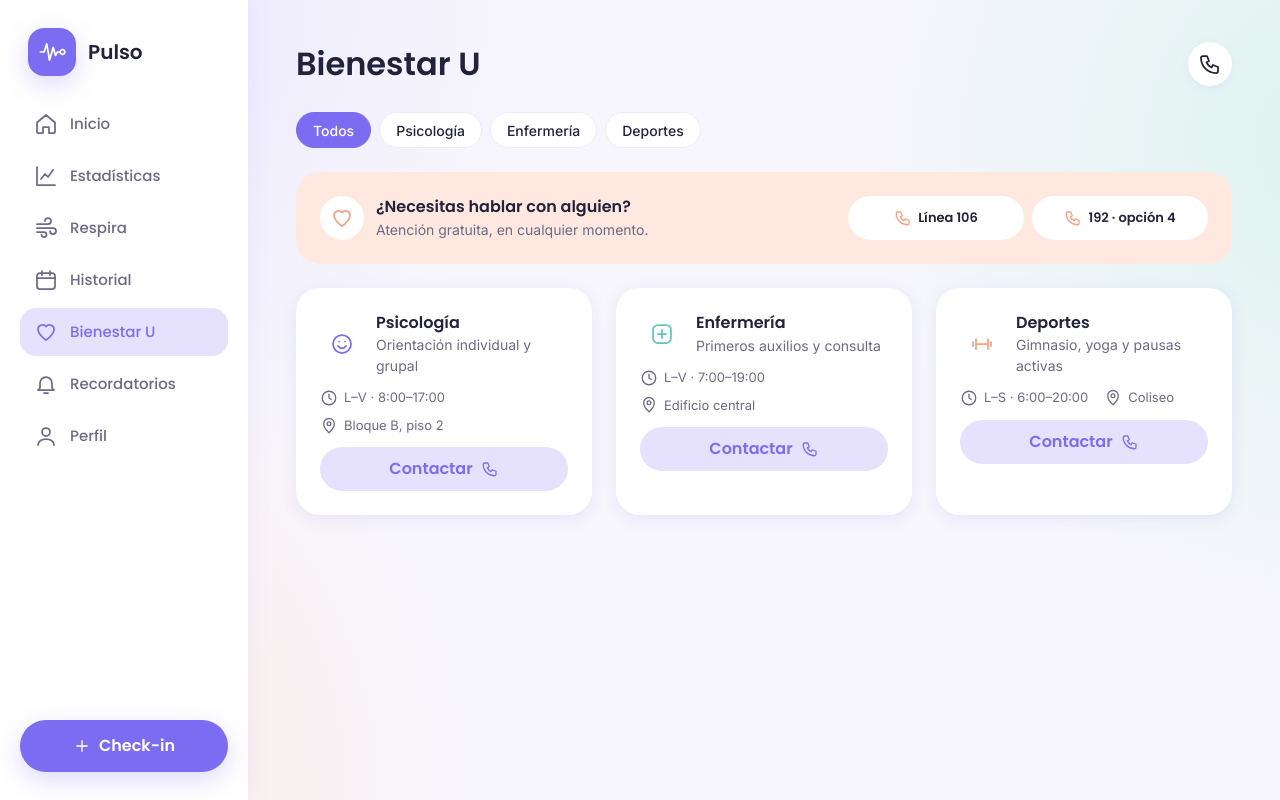
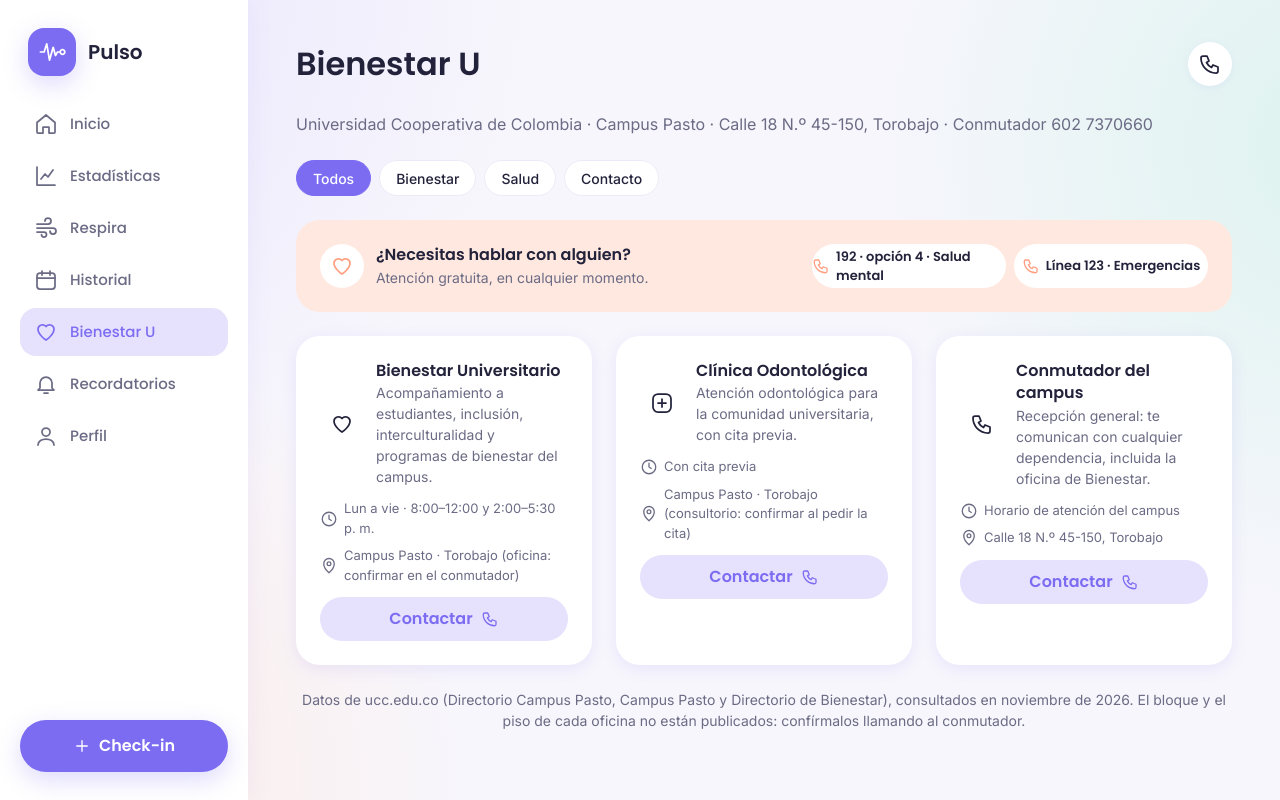
Before and after one commit to juangallardo19/Pulso, an Angular app: page /bienestar in a window 1280 px wide. Built offline with nearby package versions, Linux system fonts and the light colour scheme; sample sign-in values are in the browser's storage.

Commit message:
fix(bienestar): datos reales del campus Pasto desde un JSON en vez de servicios inventados

```diff
--- /dev/null
+++ b/src/app/data/bienestar.json
@@ -0,0 +1,45 @@
+{
+  "fuente": "ucc.edu.co (Directorio Campus Pasto, Campus Pasto y Directorio de Bienestar)",
+  "consultado": "noviembre de 2026",
+  "sede": {
+    "nombre": "Universidad Cooperativa de Colombia · Campus Pasto",
+    "direccion": "Calle 18 N.º 45-150, Torobajo",
+    "conmutador": "602 7370660"
+  },
+  "lineas": [
+    { "nombre": "192 · opción 4", "detalle": "Salud mental", "telefono": "192" },
+    { "nombre": "Línea 123", "detalle": "Emergencias", "telefono": "123" }
+  ],
+  "servicios": [
+    {
+      "name": "Bienestar Universitario",
+      "category": "Bienestar",
+      "description": "Acompañamiento a estudiantes, inclusión, interculturalidad y programas de bienestar del campus.",
+      "place": "Campus Pasto · Torobajo (oficina: confirmar en el conmutador)",
+      "hours": "Lun a vie · 8:00–12:00 y 2:00–5:30 p. m.",
+      "phone": "602 7370660 ext. 2198",
+      "icon": "i-heart",
+      "bubble": "bg-lav"
+    },
+    {
+      "name": "Clínica Odontológica",
+      "category": "Salud",
+      "description": "Atención odontológica para la comunidad universitaria, con cita previa.",
+      "place": "Campus Pasto · Torobajo (consultorio: confirmar al pedir la cita)",
+      "hours": "Con cita previa",
+      "phone": "602 7370660 ext. 2390 o 2298",
+      "icon": "i-medic",
+      "bubble": "bg-mint"
+    },
+    {
+      "name": "Conmutador del campus",
+      "category": "Contacto",
+      "description": "Recepción general: te comunican con cualquier dependencia, incluida la oficina de Bienestar.",
+      "place": "Calle 18 N.º 45-150, Torobajo",
+      "hours": "Horario de atención del campus",
+      "phone": "602 7370660",
+      "icon": "i-phone",
+      "bubble": "bg-coral"
+    }
+  ]
+}
--- a/src/app/pages/wellness/wellness.html
+++ b/src/app/pages/wellness/wellness.html
@@ -4,10 +4,14 @@
   <div class="page-inner">
     <header class="page-header">
       <h1>Bienestar U</h1>
-      <a href="tel:106" class="icon-btn" aria-label="Llamar a la línea 106"
+      <a href="tel:6027370660" class="icon-btn" aria-label="Llamar al conmutador del campus"
         ><span class="icon i-phone"></span
       ></a>
     </header>
+
+    <p class="muted sede">
+      {{ datos.sede.nombre }} · {{ datos.sede.direccion }} · Conmutador {{ datos.sede.conmutador }}
+    </p>
 
     <div class="chips filters">
       <app-chip-option
@@ -29,11 +33,12 @@
           </div>
         </div>
         <div class="lines">
-          <a href="tel:106" class="line pressable"
-            ><span class="icon sm i-phone c-accent"></span> Línea 106</a
-          >
-          <a href="tel:192" class="line pressable"
-            ><span class="icon sm i-phone c-accent"></span> 192 · opción 4</a
+          <a
+            *ngFor="let linea of datos.lineas"
+            [href]="'tel:' + linea.telefono"
+            class="line pressable"
+            ><span class="icon sm i-phone c-accent"></span> {{ linea.nombre }} ·
+            {{ linea.detalle }}</a
           >
         </div>
       </article>
@@ -44,5 +49,10 @@
       >
       </app-service-card>
     </section>
+
+    <p class="small fuente">
+      Datos de {{ datos.fuente }}, consultados en {{ datos.consultado }}. El bloque y el piso de
+      cada oficina no están publicados: confírmalos llamando al conmutador.
+    </p>
   </div>
 </main>
--- a/src/app/pages/wellness/wellness.scss
+++ b/src/app/pages/wellness/wellness.scss
@@ -57,3 +57,12 @@
     min-width: 360px;
   }
 }
+
+.sede {
+  margin: 0;
+}
+
+.fuente {
+  color: var(--muted);
+  text-align: center;
+}
--- a/src/app/pages/wellness/wellness.ts
+++ b/src/app/pages/wellness/wellness.ts
@@ -4,6 +4,7 @@ import { NavBar } from '../../components/nav-bar/nav-bar';
 import { ChipOption } from '../../domain/checkin/chip-option/chip-option';
 import { ServiceCard } from '../../domain/wellness/service-card/service-card';
 import { WellnessService } from '../../models/wellness-service.model';
+import bienestar from '../../data/bienestar.json';
 
 @Component({
   selector: 'app-wellness',
@@ -12,39 +13,12 @@ import { WellnessService } from '../../models/wellness-service.model';
   styleUrl: './wellness.scss',
 })
 export class Wellness {
-  servicios: WellnessService[] = [
-    {
-      name: 'Psicología',
-      category: 'Psicología',
-      description: 'Orientación individual y grupal',
-      place: 'Bloque B, piso 2',
-      hours: 'L–V · 8:00–17:00',
-      phone: '601 555 0101',
-      icon: 'i-mind c-primary',
-      bubble: 'bg-lav',
-    },
-    {
-      name: 'Enfermería',
-      category: 'Enfermería',
-      description: 'Primeros auxilios y consulta',
-      place: 'Edificio central',
-      hours: 'L–V · 7:00–19:00',
-      phone: '601 555 0102',
-      icon: 'i-medic c-secondary',
-      bubble: 'bg-mint',
-    },
-    {
-      name: 'Deportes',
-      category: 'Deportes',
-      description: 'Gimnasio, yoga y pausas activas',
-      place: 'Coliseo',
-      hours: 'L–S · 6:00–20:00',
-      phone: '601 555 0103',
-      icon: 'i-dumbbell c-accent',
-      bubble: 'bg-coral',
-    },
-  ];
-  categorias = ['Todos', 'Psicología', 'Enfermería', 'Deportes'];
+  // Datos reales del campus Pasto, guardados en src/app/data/bienestar.json
+  datos = bienestar;
+  servicios: WellnessService[] = bienestar.servicios;
+
+  // "Todos" + las categorías que existan en el JSON, sin repetir
+  categorias = ['Todos', ...new Set(bienestar.servicios.map((s) => s.category))];
   filtro = signal('Todos');
 
   serviciosFiltrados() {
@@ -54,6 +28,6 @@ export class Wellness {
   }
 
   contactar(telefono: string) {
-    alert('Puedes comunicarte al ' + telefono);
+    alert('Comunícate al ' + telefono);
   }
 }
--- a/tsconfig.json
+++ b/tsconfig.json
@@ -13,7 +13,8 @@
     "experimentalDecorators": true,
     "importHelpers": true,
     "target": "ES2022",
-    "module": "preserve"
+    "module": "preserve",
+    "resolveJsonModule": true
   },
   "angularCompilerOptions": {
     "enableI18nLegacyMessageIdFormat": false,
```
Also changed, not shown: 1 other file (tests, documents, lock files or other folders).
